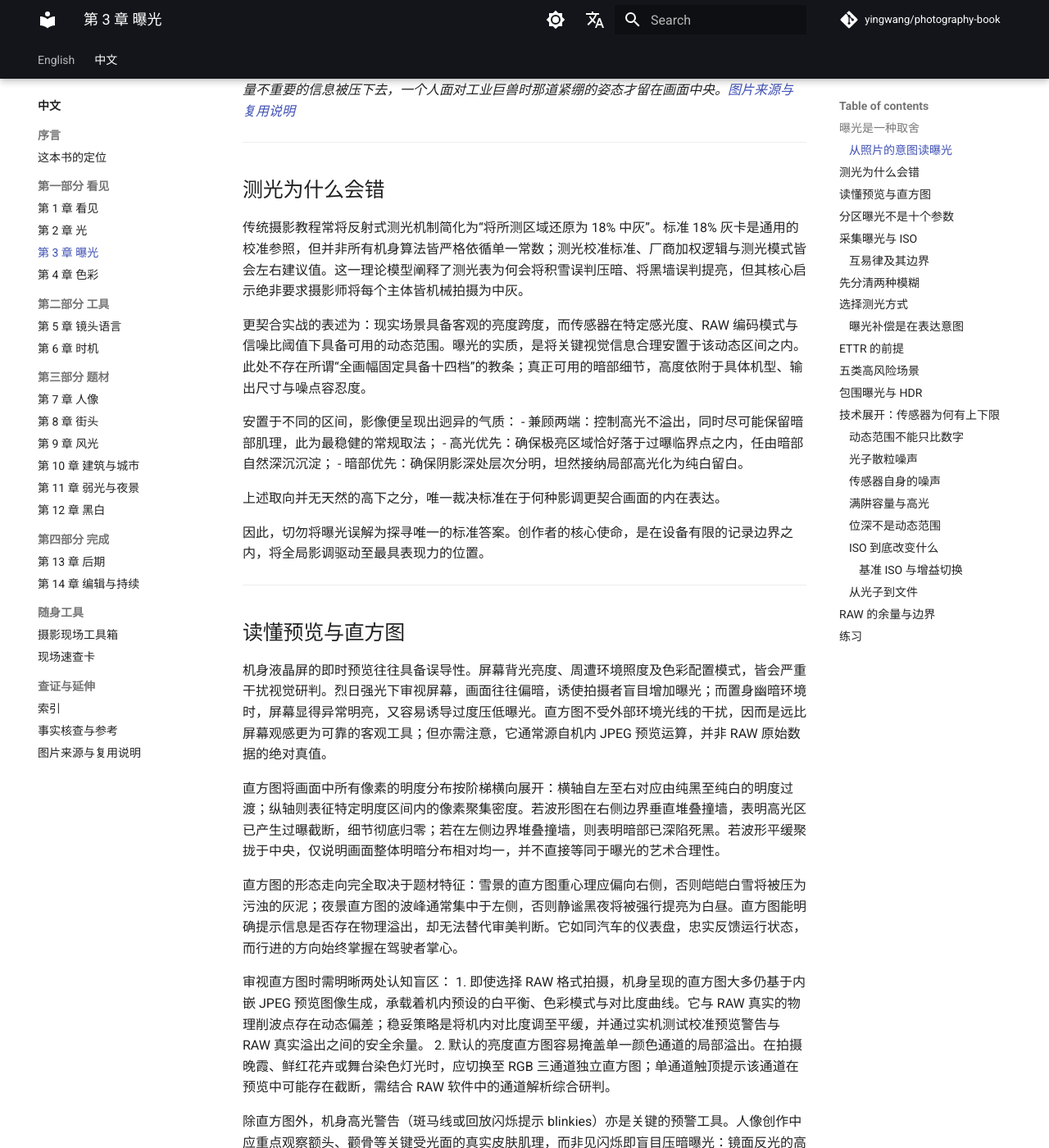
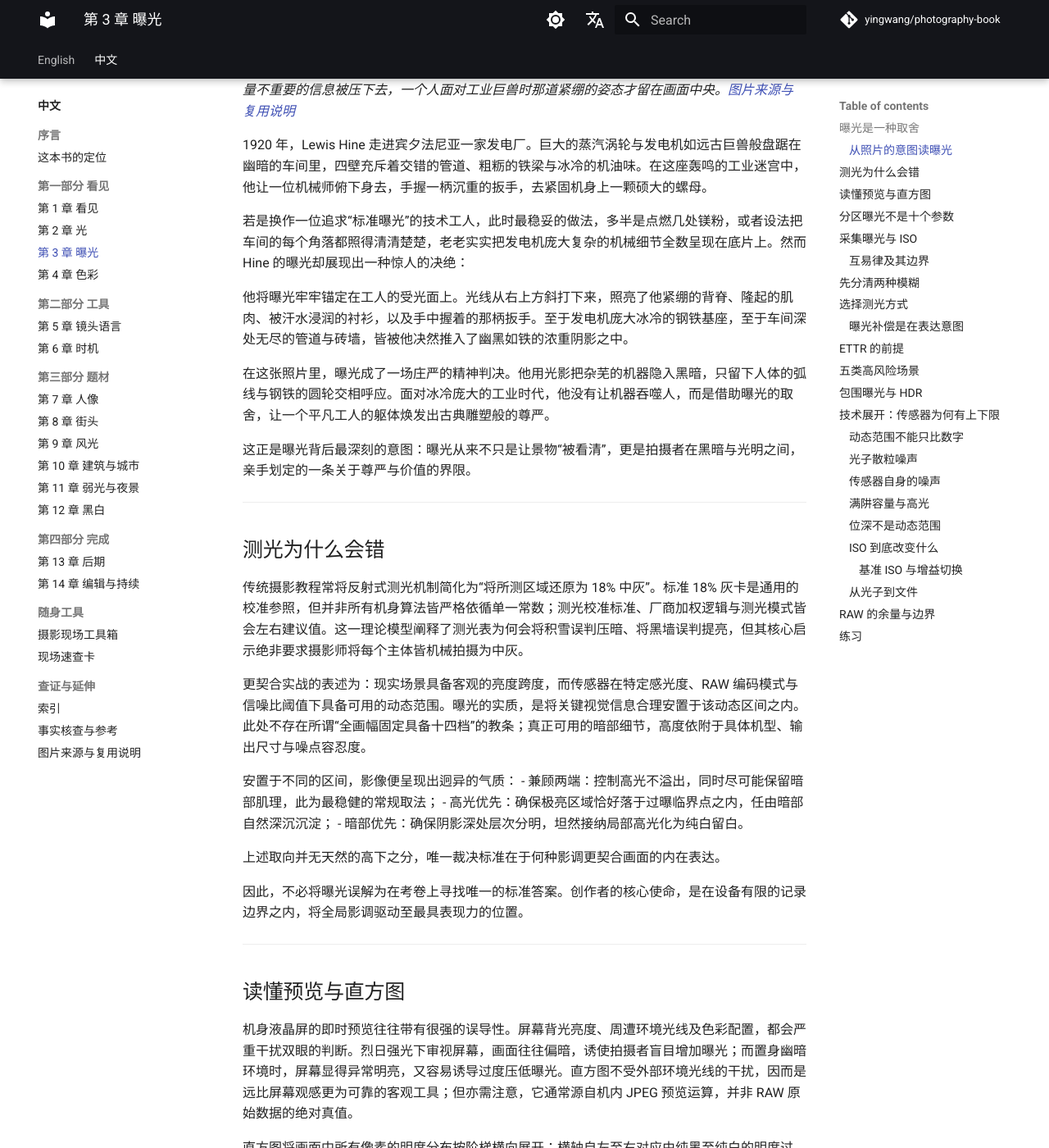
Before and after one commit to yingwang/photography-book, an MkDocs documentation site: the page built from docs/03-exposure.md, in a window 1280 px wide and 1400 px high, scrolled down 2155 px. Shown: the whole window at 82% size. Built offline with MkDocs 1.6.1 and Material for MkDocs 9.7.7, drawn with Linux system fonts in a browser that asks for light colours; comment, search, counter and statistics services are not loaded; some of the changed text lies outside the part shown.

Commit message:
docs(ch03): 补全海因《发电厂机械师》曝光剖析，精修曝光取舍与分区系统文风

```diff
--- a/docs/03-exposure.md
+++ b/docs/03-exposure.md
@@ -16,7 +16,7 @@
 
 这组照片中的最后一帧，便是名垂摄影史的《移民母亲》（*Migrant Mother*）。它被翻印数百万次，陈列于顶级美术馆，印制为国家邮票，并永久典藏于国会图书馆。若纯粹从曝光控制的角度审视，它首先是 Lange 在凄风苦雨中为了保全一张面孔而做出的精准取舍：她宁可让画面边缘的高光溢出、暗部沉降，亦要将面庞上的神态肌理完整镌刻于银盐之上。
 
-这正是曝光控制的本质。它绝非单纯的技术“中准与否”，其深层探问在于：当感光介质的动态记录范围受限于物理法则时，你究竟决意保留何种核心细节，又能从容接纳哪些区域的隐退。在释放快门之前，这套价值排序当在心智中推演清晰。
+这正是曝光控制的本质。它绝非单纯的技术“中准与否”，其深层探问在于：当感光介质的动态记录范围受限于物理法则时，你究竟决意保留何种核心细节，又能从容接纳哪些区域的隐退。在按下快门之前，这套价值排序当在心智中推演清晰。
 
 ---
 
@@ -25,6 +25,16 @@
 ![Lewis Hine, Power House Mechanic, 1920](images/hine-mechanic.jpg)
 
 *Lewis Hine, "Power House Mechanic", 1920。Hine 在发电厂里拍一位机械师调试巨型蒸汽机。光从机器后面右上方落下来，照到工人弯着的背、汗湿的衬衫和手里的扳手上。不重要的部分被压到暗处，画面最后留下的是工人与机器之间那道弧线。这里的曝光没有炫耀技术，它更像一种判断：大量不重要的信息被压下去，一个人面对工业巨兽时那道紧绷的姿态才留在画面中央。[图片来源与复用说明](image-credits.md#hine-mechanic)*
+
+1920 年，Lewis Hine 走进宾夕法尼亚一家发电厂。巨大的蒸汽涡轮与发电机如远古巨兽般盘踞在幽暗的车间里，四壁充斥着交错的管道、粗粝的铁梁与冰冷的机油味。在这座轰鸣的工业迷宫中，他让一位机械师俯下身去，手握一柄沉重的扳手，去紧固机身上一颗硕大的螺母。
+
+若是换作一位追求“标准曝光”的技术工人，此时最稳妥的做法，多半是点燃几处镁粉，或者设法把车间的每个角落都照得清清楚楚，老老实实把发电机庞大复杂的机械细节全数呈现在底片上。然而 Hine 的曝光却展现出一种惊人的决绝：
+
+他将曝光牢牢锚定在工人的受光面上。光线从右上方斜打下来，照亮了他紧绷的背脊、隆起的肌肉、被汗水浸润的衬衫，以及手中握着的那柄扳手。至于发电机庞大冰冷的钢铁基座，至于车间深处无尽的管道与砖墙，皆被他决然推入了幽黑如铁的浓重阴影之中。
+
+在这张照片里，曝光成了一场庄严的精神判决。他用光影把杂芜的机器隐入黑暗，只留下人体的弧线与钢铁的圆轮交相呼应。面对冰冷庞大的工业时代，他没有让机器吞噬人，而是借助曝光的取舍，让一个平凡工人的躯体焕发出古典雕塑般的尊严。
+
+这正是曝光背后最深刻的意图：曝光从来不只是让景物“被看清”，更是拍摄者在黑暗与光明之间，亲手划定的一条关于尊严与价值的界限。
 
 ---
 
@@ -41,13 +51,13 @@
 
 上述取向并无天然的高下之分，唯一裁决标准在于何种影调更契合画面的内在表达。
 
-因此，切勿将曝光误解为探寻唯一的标准答案。创作者的核心使命，是在设备有限的记录边界之内，将全局影调驱动至最具表现力的位置。
+因此，不必将曝光误解为在考卷上寻找唯一的标准答案。创作者的核心使命，是在设备有限的记录边界之内，将全局影调驱动至最具表现力的位置。
 
 ---
 
 ## 读懂预览与直方图
 
-机身液晶屏的即时预览往往具备误导性。屏幕背光亮度、周遭环境照度及色彩配置模式，皆会严重干扰视觉研判。烈日强光下审视屏幕，画面往往偏暗，诱使拍摄者盲目增加曝光；而置身幽暗环境时，屏幕显得异常明亮，又容易诱导过度压低曝光。直方图不受外部环境光线的干扰，因而是远比屏幕观感更为可靠的客观工具；但亦需注意，它通常源自机内 JPEG 预览运算，并非 RAW 原始数据的绝对真值。
+机身液晶屏的即时预览往往带有很强的误导性。屏幕背光亮度、周遭环境光线及色彩配置，都会严重干扰双眼的判断。烈日强光下审视屏幕，画面往往偏暗，诱使拍摄者盲目增加曝光；而置身幽暗环境时，屏幕显得异常明亮，又容易诱导过度压低曝光。直方图不受外部环境光线的干扰，因而是远比屏幕观感更为可靠的客观工具；但亦需注意，它通常源自机内 JPEG 预览运算，并非 RAW 原始数据的绝对真值。
 
 直方图将画面中所有像素的明度分布按阶梯横向展开：横轴自左至右对应由纯黑至纯白的明度过渡；纵轴则表征特定明度区间内的像素聚集密度。若波形图在右侧边界垂直堆叠撞墙，表明高光区已产生过曝截断，细节彻底归零；若在左侧边界堆叠撞墙，则表明暗部已深陷死黑。若波形平缓聚拢于中央，仅说明画面整体明暗分布相对均一，并不直接等同于曝光的艺术合理性。
 
@@ -55,7 +65,7 @@
 
 审视直方图时需明晰两处认知盲区：
 1. 即使选择 RAW 格式拍摄，机身呈现的直方图大多仍基于内嵌 JPEG 预览图像生成，承载着机内预设的白平衡、色彩模式与对比度曲线。它与 RAW 真实的物理削波点存在动态偏差；稳妥策略是将机内对比度调至平缓，并通过实机测试校准预览警告与 RAW 真实溢出之间的安全余量。
-2. 默认的亮度直方图容易掩盖单一颜色通道的局部溢出。在拍摄晚霞、鲜红花卉或舞台染色灯光时，应切换至 RGB 三通道独立直方图；单通道触顶提示该通道在预览中可能存在截断，需结合 RAW 软件中的通道解析综合研判。
+2. 默认的亮度直方图容易掩盖单一颜色通道的局部溢出。在拍摄晚霞、鲜红花卉或舞台染色灯光时，应切换至 RGB 三通道独立直方图；单通道触顶提示该通道在预览中可能存在截断，需在后期软件中结合通道数据从容审视。
 
 除直方图外，机身高光警告（斑马线或回放闪烁提示 blinkies）亦是关键的预警工具。人像创作中应重点观察额头、颧骨等关键受光面的真实皮肤肌理，而非见闪烁即盲目压暗曝光：镜面反光的高光点本就无须保留层次，JPEG 预览的轻微告警亦不代表 RAW 数据已不可挽回。
 
@@ -67,7 +77,7 @@ Ansel Adams 与 Fred Archer 于 1939 年前后共同奠定了**分区曝光系
 
 Adams 的创作范式绝非端着相机被动等待测光建议，而是在举机之前便在心智中构筑出最终成片的影调蓝图：远方雪峰设定于 Zone VIII（保持明朗且纹理清晰），近处松林设定于 Zone II（深邃暗黑但隐现枝干轮廓）。预先确立影调秩序之后，方才实施局部点测，并协同调整后续的胶片显影时长。
 
-在数码时代，Zone System 的精神内核依然生命力旺盛：在释放快门前，主动为画面各区域确立理想的影调归宿，驾驭相机服务于该意图，而非让机身算法代劳决策。
+在数码时代，Zone System 的精神内核依然生机勃勃：在按下快门之前，主动为画面各处定下清晰的影调归宿，驾驭相机服务于这一意图，而非任由算法代劳决策。
 
 该体系在数码操控中具备极为直观的操作映射：
 - 点测光对准画面中任意局部，相机测光表给出的基准读数皆是将该点拟合为 Zone V（中灰）；
@@ -118,7 +128,7 @@ Adams 的创作范式绝非端着相机被动等待测光建议，而是在举
 
 多组光圈与快门组合能够达成等效的采集曝光，其物理基石为**互易律**（reciprocity law）：进光强度减半与曝光时长翻倍相互对冲，感光介质接收的总光能保持恒定。该定律专指光圈与快门的物理置换，不涵盖后续的 ISO 增益。
 
-互易律在时间维度的极限两端存在失效区间，胶片介质尤为显著。当曝光时间长达数秒至数分钟、或极速缩短至数千分之一秒时，银盐晶体的光化反应效率骤降，实际感光密度显著低于理论计算值，长曝光时必须额外追加曝光补偿，此现象被称为**互易律失效**（reciprocity failure，亦称 Schwarzschild 效应）。数码传感器在常规长曝光中基本维持线性的光电转换，无需额外补偿进光；然而伴随曝光时间的显著拉长，传感器热敏效应会激发持续的暗电流累积，在画面固定位置催生出热噪点。机内“长时间曝光降噪”功能即针对此机理设计：在主曝光完成后，快门闭合状态下以同等时长记录一张全黑的暗场帧，通过算法差分抵消传感器固有位置的热噪信号。
+在极长或极短的曝光时间两端，互易律会悄然失效，胶片介质尤为显著。当曝光时间长达数秒至数分钟、或极速缩短至数千分之一秒时，银盐晶体的光化反应效率骤降，实际感光密度显著低于理论计算值，长曝光时必须额外追加曝光补偿，此现象被称为**互易律失效**（reciprocity failure，亦称 Schwarzschild 效应）。数码传感器在常规长曝光中基本维持线性的光电转换，无需额外补偿进光；然而伴随曝光时间的显著拉长，传感器热敏效应会激发持续的暗电流累积，在画面固定位置催生出热噪点。机内“长时间曝光降噪”功能即针对此机理设计：在主曝光完成后，快门闭合状态下以同等时长记录一张全黑的暗场帧，通过算法差分抵消传感器固有位置的热噪信号。
 
 ---
 
@@ -130,9 +140,9 @@ Adams 的创作范式绝非端着相机被动等待测光建议，而是在举
 
 应对相机抖动，经典的安全准则为**安全快门法则**：手持快门速度原则上不低于镜头物理焦距的倒数（例如 50mm 镜头不宜低于 1/50 秒，200mm 长焦不宜低于 1/200 秒；APS-C 等画幅需代入等效焦距计算）。需要明晰的是，该法则源于胶片与低像素时代，仅确保缩略尺寸下的基础清晰度；在当代数千万像素的高解析力机身上，若放大至 100% 像素级审视，微小微震仍清晰可见，严谨创作常将安全阈值提升至焦距倒数的两倍（例如 50mm 采用 1/100 秒以上）。现代机身与镜头的光学防抖系统（IS/IBIS）能够有效补偿手部微震，使手持低速快门成为可能。
 
-然而光学防抖仅能化解相机自身的抖动，对被摄主体的物理位移毫无阻滞效用。定格缓步行走的行人约需 1/250 秒，定格奔跑的孩童或穿行的车流通常需 1/500 秒乃至 1/1000 秒以上。释放快门前需清醒研判：当前风险究竟源于机身手持稳定极限，还是源于主体动态位移。
+然而光学防抖仅能化解相机自身的抖动，对被摄主体的物理位移毫无阻滞效用。定格缓步行走的行人约需 1/250 秒，定格奔跑的孩童或穿行的车流通常需 1/500 秒乃至 1/1000 秒以上。按下快门前需想清楚：眼前的模糊风险，究竟源于手持相机的晃动，还是源于对象自身的移动。
 
-快门不仅是抵御模糊的防御工具，更是掌控时间表现力的核心画笔。动态位移留下的拖曳痕迹，往往承载着强烈的视觉语汇：将快门放缓至 1/15 秒至 1/30 秒，镜头平稳追随移动目标横移，营造出主体清晰而背景拉丝流转的**追随拍摄**（panning）；将相机架设于三脚架上，施加数秒至数十秒的长曝光，将流泉飞瀑化为丝绢迷雾，将车流化为纵横光轨，将喧嚣人潮消解于虚无。强光环境下实现慢门创作，需借助**中性灰密度镜**（ND 滤镜）削减进光量。快门维度连接着极速定格与漫长流淌的双重境界。
+快门不仅是抵御模糊的防御工具，更是掌控时间表现力的核心画笔。动态位移留下的拖曳痕迹，往往承载着强烈的视觉语汇：将快门放缓至 1/15 秒至 1/30 秒，镜头平稳追随移动目标横移，营造出主体清晰而背景拉丝流转的**追随拍摄**（panning）；将相机架设于三脚架上，施加数秒至数十秒的长曝光，将流泉飞瀑化为丝绢迷雾，将车流化为纵横光轨，将喧嚣人潮消解于虚无。强光环境下实现慢门创作，需借助**中性灰密度镜**（ND 滤镜）削减进光量。快门开合之间，连接着极速定格与从容流淌的两重天地。
 
 ---
 
@@ -168,7 +178,7 @@ Adams 的创作范式绝非端着相机被动等待测光建议，而是在举
 
 其物理机理十分明晰：数码传感器在高光区域所分配的量化精度最高、信噪比最优；越向暗部延伸，光子散粒噪声与读出噪声的相对占比越显著。在拍摄阶段将曝光推向右侧临界点，能最大化捕获光子总量；归来在后期处理中将整体影调压回理想明度，暗部噪点便能得到显著抑制。
 
-向右曝光高度适用于大画幅风光摄影、平缓低反差场景及弱光长曝光创作。然而在瞬息万变的高反差街头抓拍中不宜盲目套用，因稍有失准便可能导致关键高光产生不可逆的截断。向右曝光与“宁欠勿过”的传统训诫并无内在冲突：在光线难测的突发抓拍中，“宁欠”旨在守住高光底线；而在光线可控的沉稳创作中，“向右”旨在榨取传感器的极限画质。
+向右曝光高度适用于大画幅风光摄影、平缓低反差场景及弱光长曝光创作。然而在瞬息万变的高反差街头抓拍中不宜盲目套用，因稍有失准便可能导致关键高光产生不可逆的截断。向右曝光与“宁欠勿过”的传统训诫并无内在冲突：在光线难测的突发抓拍中，“宁欠”是为了守住高光的底线；而在光线可控的沉稳创作中，“向右”则是为了尽数发挥感光芯片的潜能。
 
 ---
 
@@ -196,7 +206,7 @@ Adams 的创作范式绝非端着相机被动等待测光建议，而是在举
 - 静态风光往往仅需两张曝光（一张保全极亮天空，一张提取地面暗部）即可完成高质量合成，无须冗余拍摄；
 - 在平整地平线风光中，物理渐变灰滤镜（GND）能于光学前端即时平衡光比，免除后期多帧合成的繁琐。
 
-需要严格区分的是：严谨的多帧包围合成旨在拓展可用的物理动态范围，而劣质的风格化 HDR 则往往因过度拉升局部微反差而导致光晕泛白、影调浑浊。合成分寸当以忠实服务于画面的空间秩序与情感表达为准绳。
+需要严格区分的是：严谨的多帧包围合成，是为了拓展可用的物理动态范围；而流于俗套的所谓风格化 HDR，往往因过度拉扯微小反差而导致光晕泛白、影调浑浊。合成的分寸，始终应以沉静服务于画面的空间秩序与情感表达为准绳。
 
 ---
 
@@ -213,7 +223,7 @@ Adams 的创作范式绝非端着相机被动等待测光建议，而是在举
 更具建设性的认知准则有三：
 1. RAW 格式较机内直出 JPEG 具备显著充裕的后期调校空间，因其尚未被固化的白平衡、对比度曲线与非线性削波定型；
 2. 反转片（正片）较负片对曝光精度的要求更为苛刻，高光区域几乎不容许过曝冗余；
-3. 量化位深、动态范围与后期可恢复空间彼此关联却指代不同物理维度，切勿仅凭 8、12 或 14 bit 的数字断言机身的动态跨度。
+3. 量化位深、动态范围与后期可恢复空间彼此关联却各有本质，不必仅凭 8、12 或 14 bit 的数字断言相机的动态跨度。
 
 ---
 
@@ -345,12 +355,12 @@ RAW 格式在白平衡重构与宽容度利用上赋予创作者广阔的后处
 
 ## 练习
 
-1. 连续一日拍摄中，每次释放快门后即刻调出直方图审视，而非单纯依赖预览观感。累积三十张之后，尝试根据现场光比预判直方图的波峰分布。
-2. 开启机身高光警告或斑马线功能，在 RAW 软件中精确比对预警提示与 RAW 真实溢出之间的安全余量。拍摄人像三十张，细致辨析镜面高光点、关键皮肤纹理与 RGB 单通道预警的差异，建立对有效高光信息的研判直觉。
+1. 连续一日拍摄中，每次按下快门后调出直方图细看，而非单纯依赖屏幕观感。累积三十张之后，尝试根据现场光线预判直方图的波峰分布。
+2. 开启机身高光警告或斑马线功能，在 RAW 软件中精确比对预警提示与 RAW 真实溢出之间的安全余量。拍摄人像三十张，细致辨析镜面高光点、关键皮肤纹理与 RGB 单通道预警的差异，建立对高光细节的敏锐直觉。
 3. 设定光圈 f/5.6、快门速度 1/500 秒、ISO 设为自动（上限 6400），穿行于复杂光线街头抓拍一小时。归来检视感光度跨度对暗部颗粒与动态范围的实际影响。
-4. 选定大光比场景（雪原反光、幽暗展厅、逆光人像），先以机身默认测光记录一张，进而研判并施加曝光补偿记录第二张，对比成片影调与创作意图的契合度，反复训练十组。
+4. 选定大光比场景（雪原反光、幽暗展厅、逆光人像），先以机身默认测光记录一张，进而斟酌并施加曝光补偿记录第二张，对比成片影调与创作意图的契合度，反复训练十组。
 
-曝光功力源于现场知觉与物理法则的深度交融。反复在实战中比对直方图、高光预警与成片影调，理性研判终将升华为举机即至的肌肉直觉。
+曝光的功力，源于现场的审美直觉与物理法则的深度融合。反复在实战中比对直方图、高光预警与最终成片，理性的推演终将沉淀为指尖与眼眸的从容本能。
 
 ---
 
```
